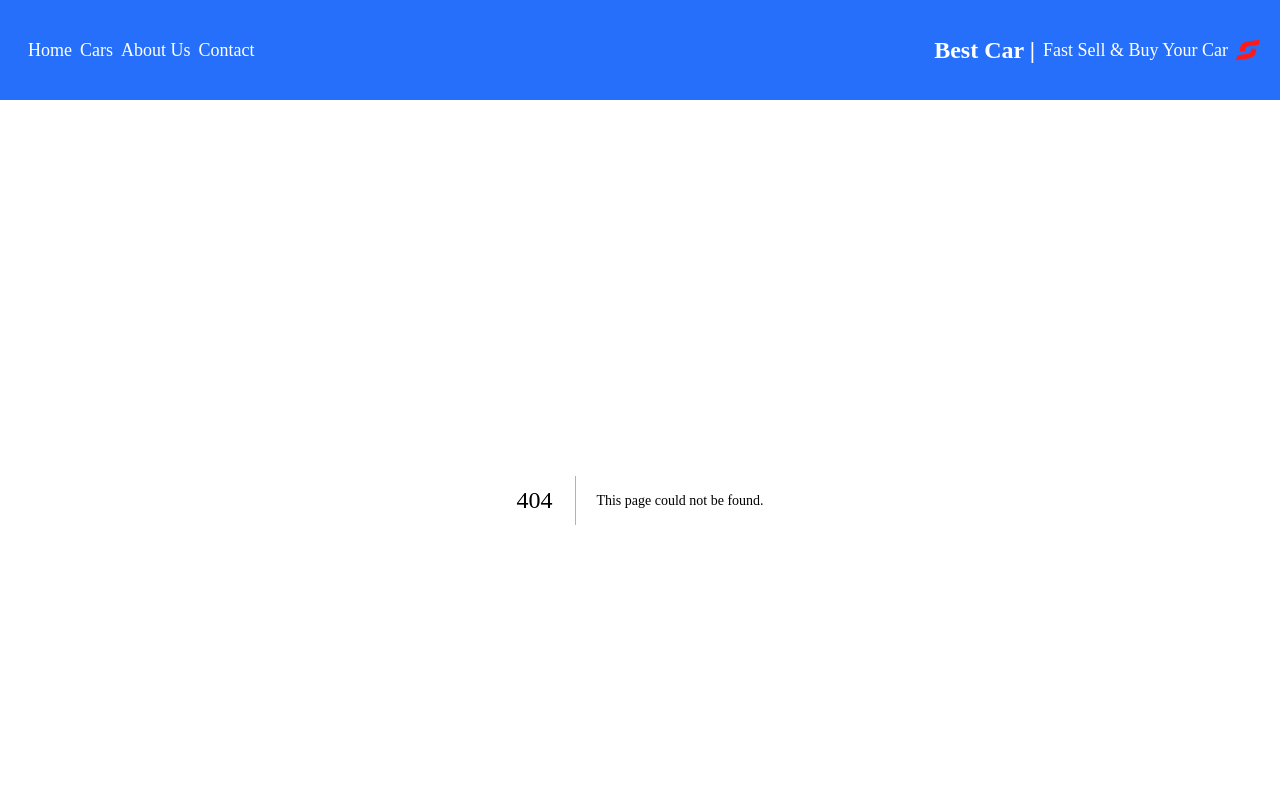
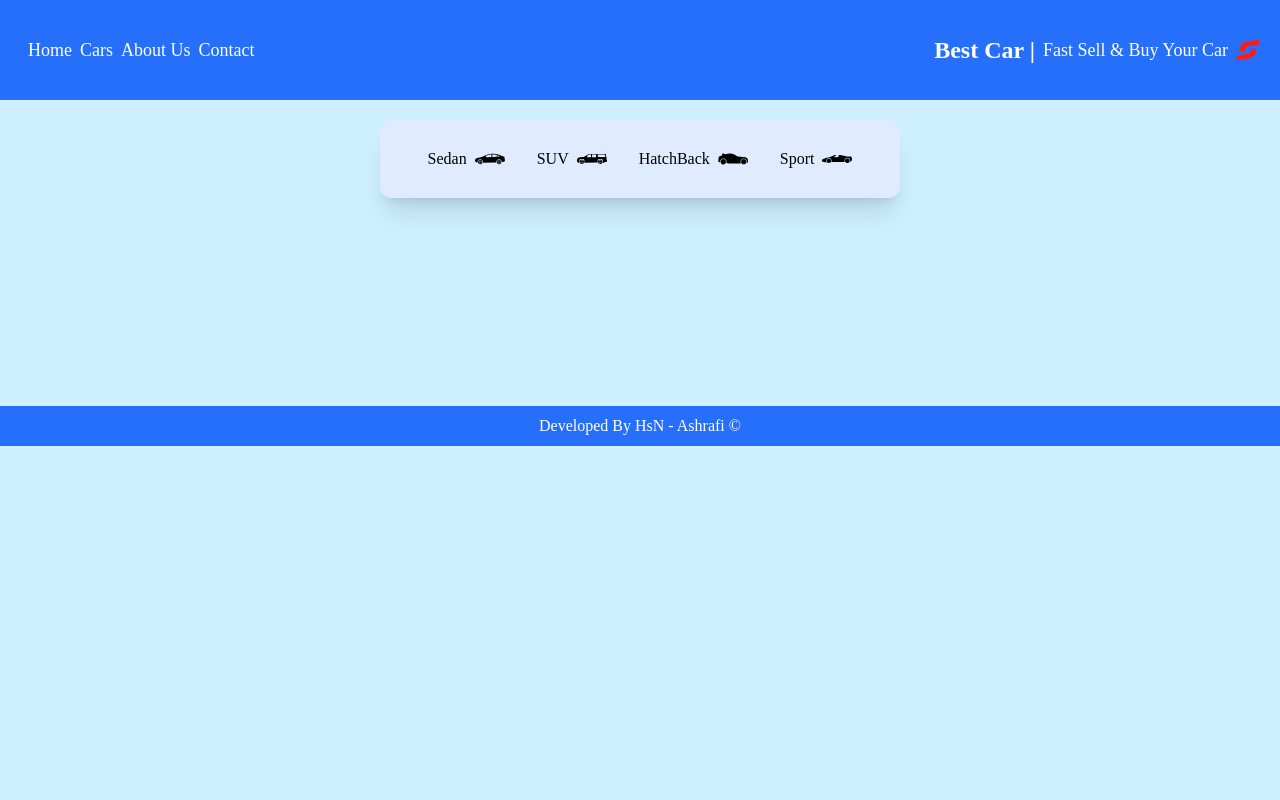
Before and after one commit to hasanashrafi/car-shop-next, a Next.js app: page /components/module/Categories in a window 1280 px wide. Before the commit this address had no page. Shown: the top 800 px of the page. Built offline with nearby package versions, Linux system fonts and the light colour scheme.

Commit message:
create categories component

```diff
--- /dev/null
+++ b/pages/components/module/Categories.js
@@ -0,0 +1,42 @@
+import Link from "next/link"
+import Hatchback from "../icons/Hatchback"
+import Sedan from "../icons/Sedan"
+import Sport from "../icons/Sport"
+import Suv from "../icons/Suv"
+
+function Categories() {
+    return (
+        <div className="flex flex-wrap shadow-xl w-fit p-2 px-8 mt-5 mx-auto justify-center items-center rounded-xl bg-[#e0ebff] ">
+            <Link href="/categories/sedan">
+                <div className="flex place-items-center  justify-center m-1 p-3  rounded-md hover:bg-white ease-in-out">
+                    <span className="mr-2">Sedan</span>
+                    <Sedan />
+                </div>
+            </Link>
+
+            <Link href="/categories/suv">
+                <div className="flex place-items-center  justify-center m-1  p-3  rounded-md hover:bg-white ease-in-out">
+                    <span className="mr-2">SUV</span>
+                    <Suv />
+                </div>
+            </Link>
+
+            <Link href="/categories/hatchback">
+                <div className="flex place-items-center  justify-center m-1  p-3  rounded-md hover:bg-white ease-in-out">
+                    <span className="mr-2">HatchBack</span>
+                    <Hatchback />
+                </div>
+            </Link>
+
+            <Link href="/categories/sport">
+                <div className="flex place-items-center justify-center m-1  p-3  rounded-md hover:bg-white ease-in-out">
+                    <span className="mr-2">Sport</span>
+                    <Sport />
+                </div>
+            </Link>
+        </div>
+
+    )
+}
+
+export default Categories
```
